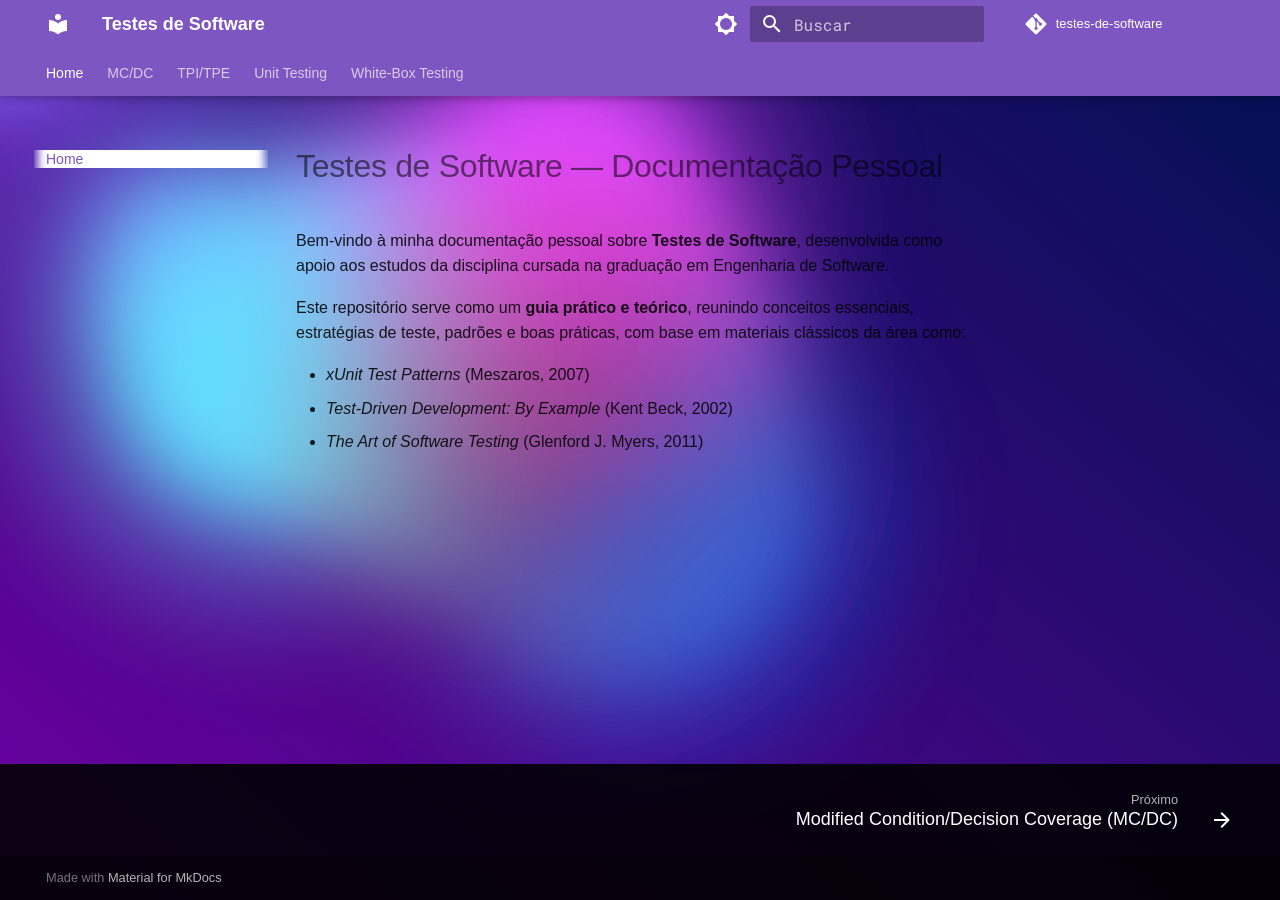
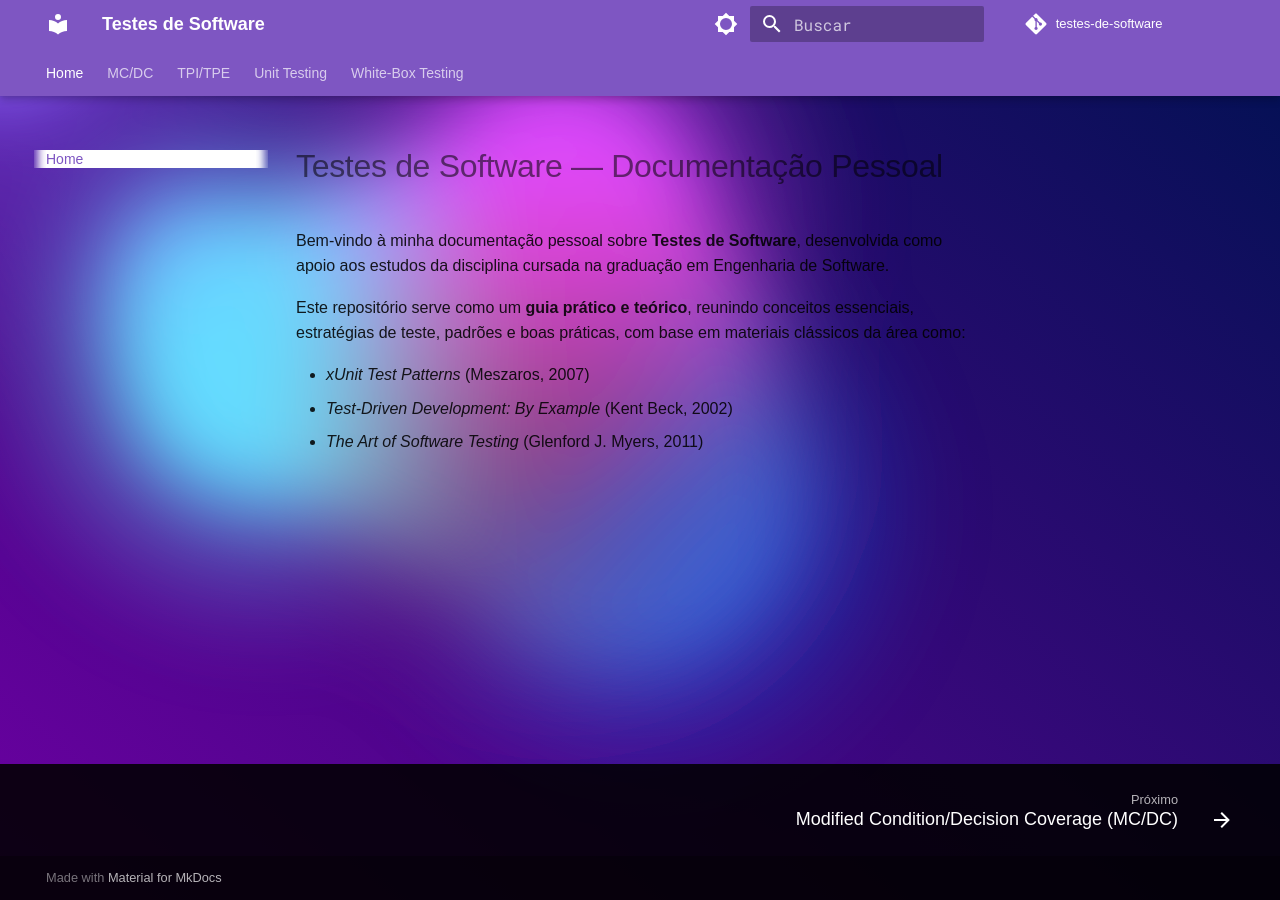
Before and after one commit to arthurrochamoreira/Testes-de-Software, an MkDocs documentation site: the page built from docs/index.md, in a window 1280 px wide. Built offline with MkDocs 1.6.1 and Material for MkDocs 9.7.7, drawn with Linux system fonts in a browser that asks for light colours; comment, search, counter and statistics services are not loaded.

Commit message:
separa a logica das cores em temas

```diff
--- a/docs/css/custom.css
+++ b/docs/css/custom.css
@@ -4,6 +4,12 @@
 
 :root {
   --md-typeset-max-width: 100ch;
+  --circle-size: 75%;
+  --blending: hard-light;
+}
+
+/* Paleta padrão */
+.palette-default {
   --color-bg1: rgb(108, 0, 162);
   --color-bg2: rgb(0, 17, 82);
   --color1: 18, 113, 255;
@@ -12,8 +18,17 @@
   --color4: 200, 50, 50;
   --color5: 180, 180, 50;
   --color-interactive: 140, 100, 255;
-  --circle-size: 80%;
-  --blending: hard-light;
+}
+
+.palette-warm {
+  --color-bg1: rgb(162, 40, 0);
+  --color-bg2: rgb(82, 17, 0);
+  --color1: 255, 113, 18;
+  --color2: 255, 74, 74;
+  --color3: 255, 180, 100;
+  --color4: 200, 80, 50;
+  --color5: 200, 120, 50;
+  --color-interactive: 255, 150, 100;
 }
 
 html,
--- a/docs/index.md
+++ b/docs/index.md
@@ -1,6 +1,6 @@
 # Testes de Software — Documentação Pessoal
 
-<div class="gradient-bg">
+<div class="gradient-bg palette-default">
   <svg xmlns="http://www.w3.org/2000/svg" version="1.1">
     <defs>
       <filter id="goo">
```
